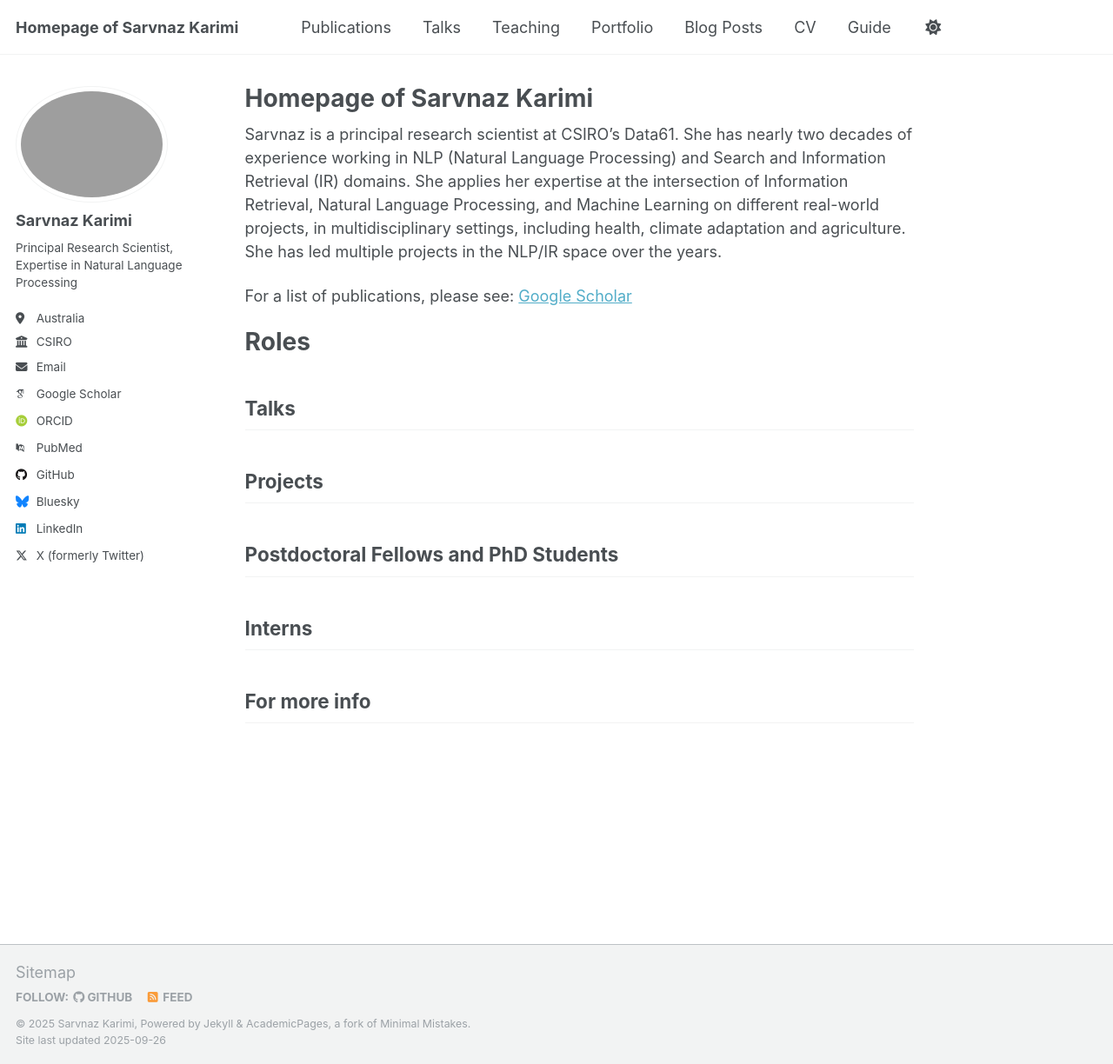
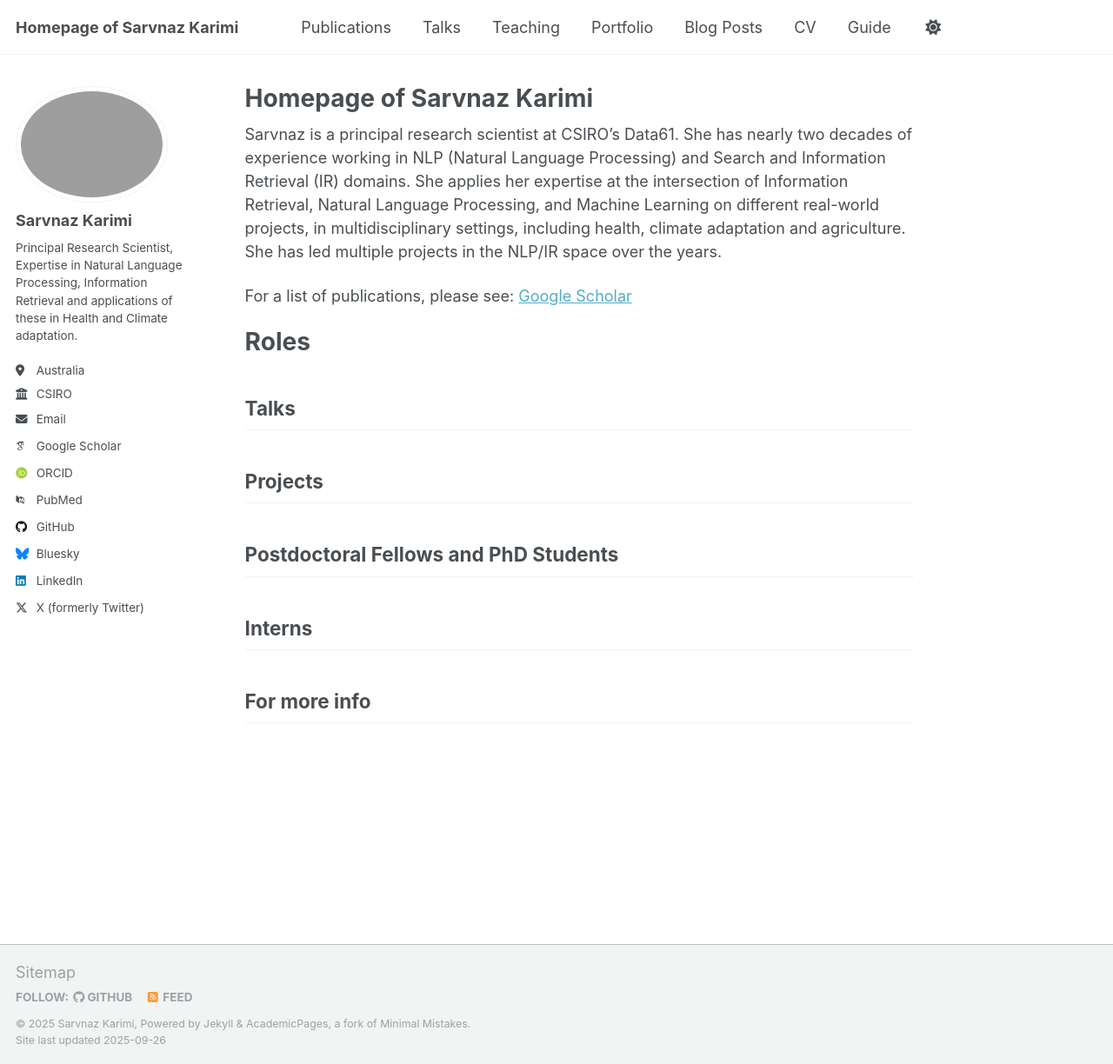
Before and after one commit to skarimi/sarvnazkarimi.github.io, a Jekyll site: the page built from _pages/about.md, in a window 1280 px wide and 1224 px high. Shown: the whole window at 87% size. Built offline with Jekyll 4.4.1, drawn with Linux system fonts in a browser that asks for light colours; some web fonts are replaced; part of the change alters nothing that is shown.

Commit message:
Update _config.yml

```diff
--- a/_config.yml
+++ b/_config.yml
@@ -12,7 +12,7 @@ site_theme               : "default"
 title                    : "Homepage of Sarvnaz Karimi"
 title_separator          : "-"
 name                     : &name "Sarvnaz Karimi"
-description              : &description "personal description"
+description              : &description "Principal researcher in Natural Language Processing (NLP)"
 url                      : https://sarvnazkarimi.github.io
 baseurl                  : "" # the subpath of your site, e.g. "/blog"
 repository               : "academicpages/academicpages.github.io"
@@ -25,7 +25,7 @@ author:
   avatar           : "SK.png"
   name             : "Sarvnaz Karimi"
   pronouns         : # example: "she/her"
-  bio              : "Principal Research Scientist, Expertise in Natural Language Processing"
+  bio              : "Principal Research Scientist, Expertise in Natural Language Processing, Information Retrieval and applications of these in Health and Climate adaptation."
   location         : "Australia"
   employer         : "CSIRO"
   uri              : # URL
@@ -52,29 +52,11 @@ author:
 
   # Social media
   bluesky          : "skarimi.bsky.social" # Replace this with you Bluesky username
-  facebook         : # Username
-  flickr           : # Username
-  foursquare       : # Username
-  goodreads        : # Username
-  google_plus      : # Username
-  keybase          : # Username
-  instagram        : # Username
-  lastfm           : # Username
   linkedin         : "sarvnaz-karimi-phd-64ab491" # Username
-  mastodon         : # URL
   medium           : # URL
-  pinterest        : # Username
-  soundcloud       : # Username
-  steam            : # Username
-  telegram         : # URL
-  tumblr           : # Username
   twitter          : "sarvk" # Username for X / Twitter
-  vine             : # Username
-  weibo            : # Username
   wikipedia        : # Username
-  xing             : # Username
   youtube          : # Username
-  zhihu            : # Username
 
 # Publication Category - The following the list of publication categories and their headings
 publication_category:
```
